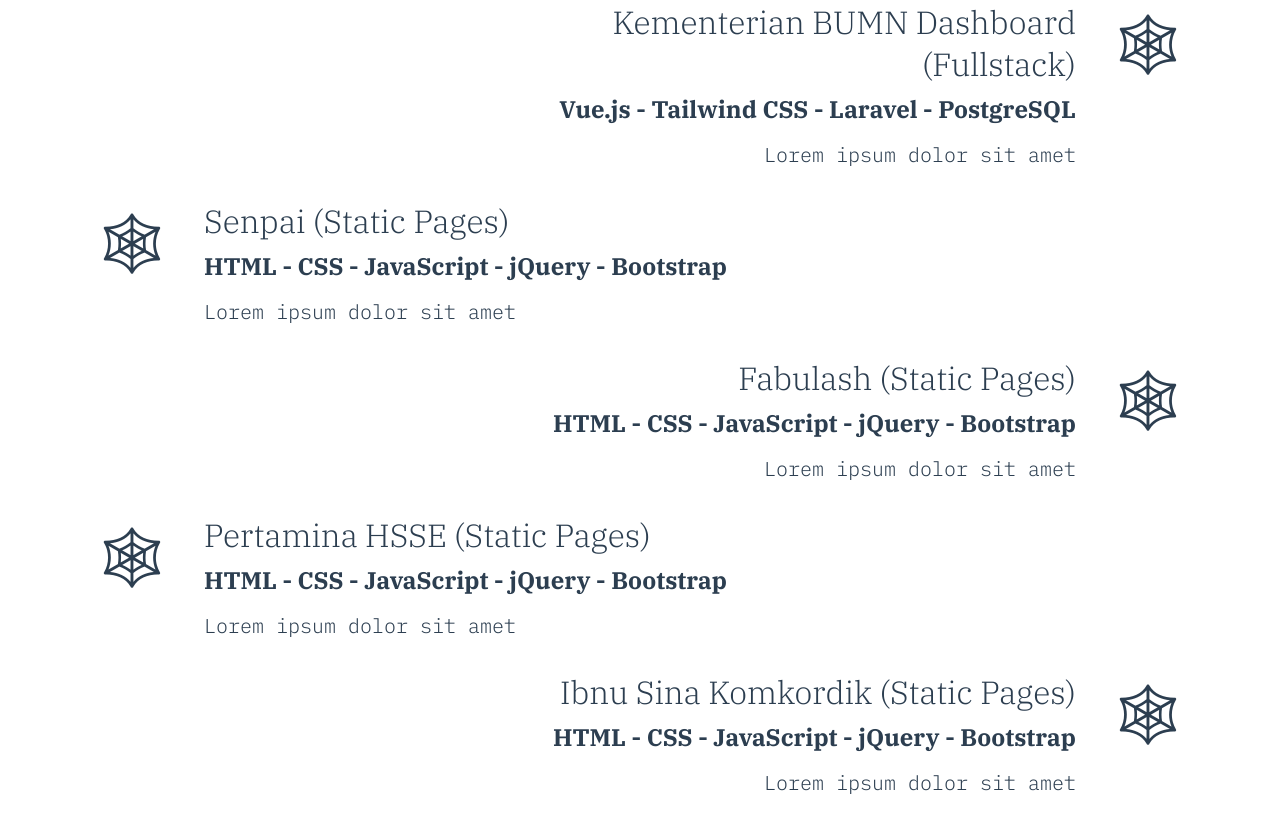
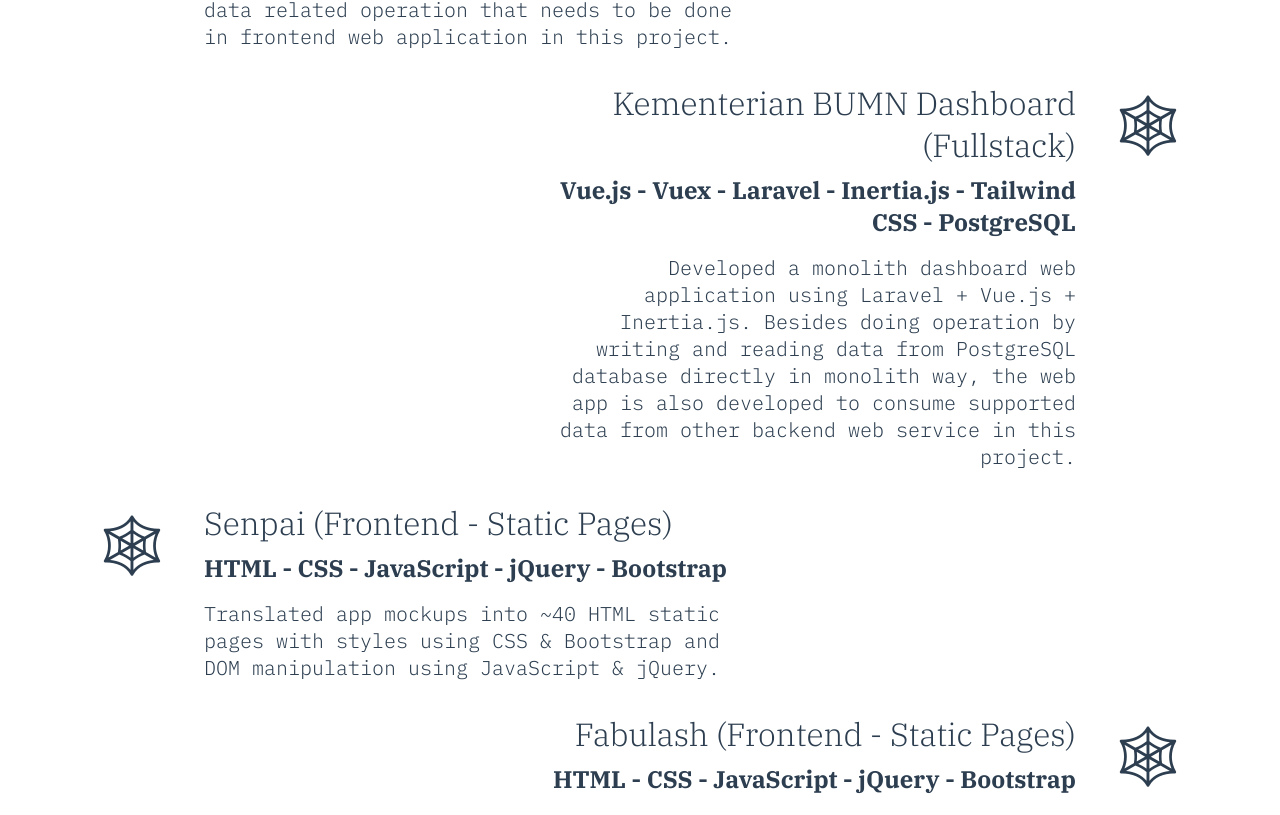
Before and after one commit to lbexp/lbexp.com, a Vue app: page / in a window 1280 px wide. Shown: the part 1203-2018 px from the top of the page. Built offline with nearby package versions, Linux system fonts and the light colour scheme.

Commit message:
feat: project component

```diff
--- a/src/components/Projects.vue
+++ b/src/components/Projects.vue
@@ -23,42 +23,42 @@
         status: 'Ongoing',
         scope: 'Backend',
         stack: ['Laravel', 'MySQL', 'REST API', 'JSON'],
-        desc: 'Lorem ipsum dolor sit amet',
+        desc: 'Developed a RESTful API backend web service using Laravel and MySQL database for doing data related operation that needs to be done in frontend web application in this project.',
       },
       {
         title: 'Kementerian BUMN Dashboard',
         status: 'Finished',
         scope: 'Fullstack',
-        stack: ['Vue.js', 'Tailwind CSS', 'Laravel', 'PostgreSQL'],
-        desc: 'Lorem ipsum dolor sit amet',
+        stack: ['Vue.js', 'Vuex', 'Laravel', 'Inertia.js', 'Tailwind CSS', 'PostgreSQL'],
+        desc: 'Developed a monolith dashboard web application using Laravel + Vue.js + Inertia.js. Besides doing operation by writing and reading data from PostgreSQL database directly in monolith way, the web app is also developed to consume supported data from other backend web service in this project.',
       },
       {
         title: 'Senpai',
         status: 'Finished',
-        scope: 'Static Pages',
+        scope: 'Frontend - Static Pages',
         stack: ['HTML', 'CSS', 'JavaScript', 'jQuery', 'Bootstrap'],
-        desc: 'Lorem ipsum dolor sit amet',
+        desc: 'Translated app mockups into ~40 HTML static pages with styles using CSS & Bootstrap and DOM manipulation using JavaScript & jQuery.',
       },
       {
         title: 'Fabulash',
         status: 'Finished',
-        scope: 'Static Pages',
+        scope: 'Frontend - Static Pages',
         stack: ['HTML', 'CSS', 'JavaScript', 'jQuery', 'Bootstrap'],
-        desc: 'Lorem ipsum dolor sit amet',
+        desc: 'Translated app mockups into ~100 HTML static pages with styles using CSS & Bootstrap and DOM manipulation using JavaScript & jQuery.',
       },
       {
         title: 'Pertamina HSSE',
         status: 'Finished',
-        scope: 'Static Pages',
+        scope: 'Frontend - Static Pages',
         stack: ['HTML', 'CSS', 'JavaScript', 'jQuery', 'Bootstrap'],
-        desc: 'Lorem ipsum dolor sit amet',
+        desc: 'Translated app mockups into ~50 HTML static pages with styles using CSS & Bootstrap and DOM manipulation using JavaScript & jQuery.',
       },
       {
         title: 'Ibnu Sina Komkordik',
         status: 'Finished',
-        scope: 'Static Pages',
+        scope: 'Frontend - Static Pages',
         stack: ['HTML', 'CSS', 'JavaScript', 'jQuery', 'Bootstrap'],
-        desc: 'Lorem ipsum dolor sit amet',
+        desc: 'Translated app mockups into ~20 HTML static pages with styles using CSS & Bootstrap and DOM manipulation using JavaScript & jQuery.',
       },
     ];
 
```
